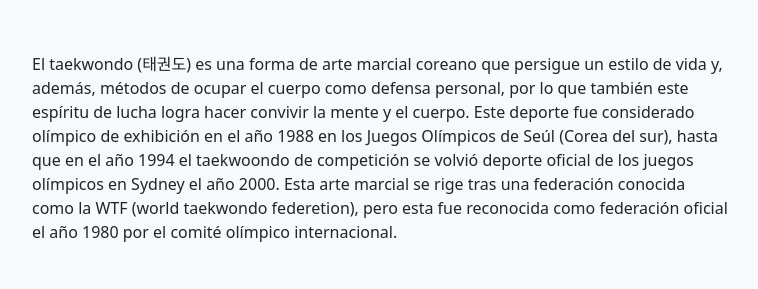
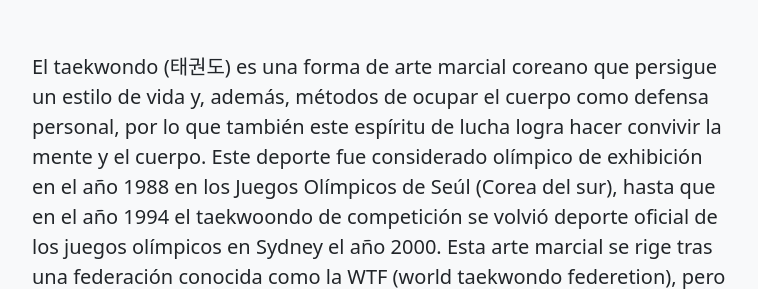
Before and after one commit to taekwond0/clase_13, a plain HTML site: page index.html in a window 1280 px wide. Shown: the part 497-786 px from the top of the page, without its empty margins (260-1018 px from the left). Drawn offline with nearby package versions, Linux system fonts and the light colour scheme.

Commit message:
Update index.html

```diff
--- a/index.html
+++ b/index.html
@@ -45,7 +45,7 @@
             <section class="container">
                 <div class="row">
                     <div class="col-12 mx-auto">
-                        <p class="text-justify">El taekwondo (태권도) es una forma de arte marcial coreano que persigue un estilo de vida y, además, métodos de ocupar el cuerpo como defensa personal, por lo que también este espíritu de lucha logra hacer convivir la mente y el cuerpo. Este deporte fue considerado olímpico de exhibición en el año 1988 en los Juegos Olímpicos de Seúl (Corea del sur), hasta que en el año 1994 el taekwoondo de competición se volvió deporte oficial de los juegos olímpicos en Sydney el año 2000. Esta arte marcial se rige tras una federación conocida como la WTF (world taekwondo federetion), pero esta fue reconocida como federación oficial el año 1980 por el comité olímpico internacional.
+                        <p class=lead>El taekwondo (태권도) es una forma de arte marcial coreano que persigue un estilo de vida y, además, métodos de ocupar el cuerpo como defensa personal, por lo que también este espíritu de lucha logra hacer convivir la mente y el cuerpo. Este deporte fue considerado olímpico de exhibición en el año 1988 en los Juegos Olímpicos de Seúl (Corea del sur), hasta que en el año 1994 el taekwoondo de competición se volvió deporte oficial de los juegos olímpicos en Sydney el año 2000. Esta arte marcial se rige tras una federación conocida como la WTF (world taekwondo federetion), pero esta fue reconocida como federación oficial el año 1980 por el comité olímpico internacional.
                         <h4 class="text-center mt-5 mb-3">Origen del Taekwondo</h4>
 
                         <p>Existen cuatro teorías sobre el origen del taekwondo, pero en esta infografía se hablará de un ade las teorías conocida como "La teoría Choi-céntrica". Esta teoría sostiene que Choi un nativo de corea a fines de la segunda guerra mundial fue pricionero tras ser parte del ejercito antijaponés. Cuando esto pasa Choi practica dos artes marciales durante su periodo en la cárcel "Karate y Taekkyon" ambos deportes que había aprendido en Corea; tras 7 años de condena Choi vuelve a Corea y se une como segundo teniente en el ejercito de Corea del sur. En este tiempo este arte marcial proveniente del Karate y Taekkyon gustó a quienes lo veían, por lo que tras años logró ascender al puesto de general para enseñar a una división de infanter esta nueva arte marcial, esto hasta que se presentó ante el presidente quien insistien que sus tropas aprendieran la disciplina. Este procesóo durproximadamente 9 años para constituir lo que hoy se conoce como taekwondo.
```
